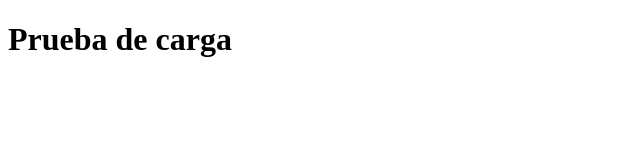
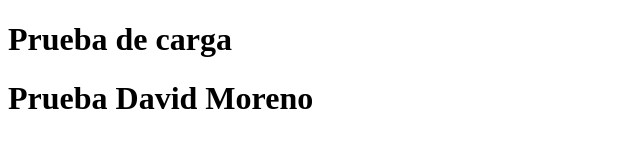
Before and after one commit to diegomez-ang/VipTravel, a plain HTML site: page index.html in a window 1280 px wide. Shown: the whole page, without its empty margins (0-640 px from the left). Drawn offline with Linux system fonts and the light colour scheme.

Commit message:
prueba de david

```diff
--- a/index.html
+++ b/index.html
@@ -7,5 +7,6 @@
 </head>
 <body>
     <h1>Prueba de carga</h1>
+    <h1>Prueba David Moreno</h1>
 </body>
 </html>
```
